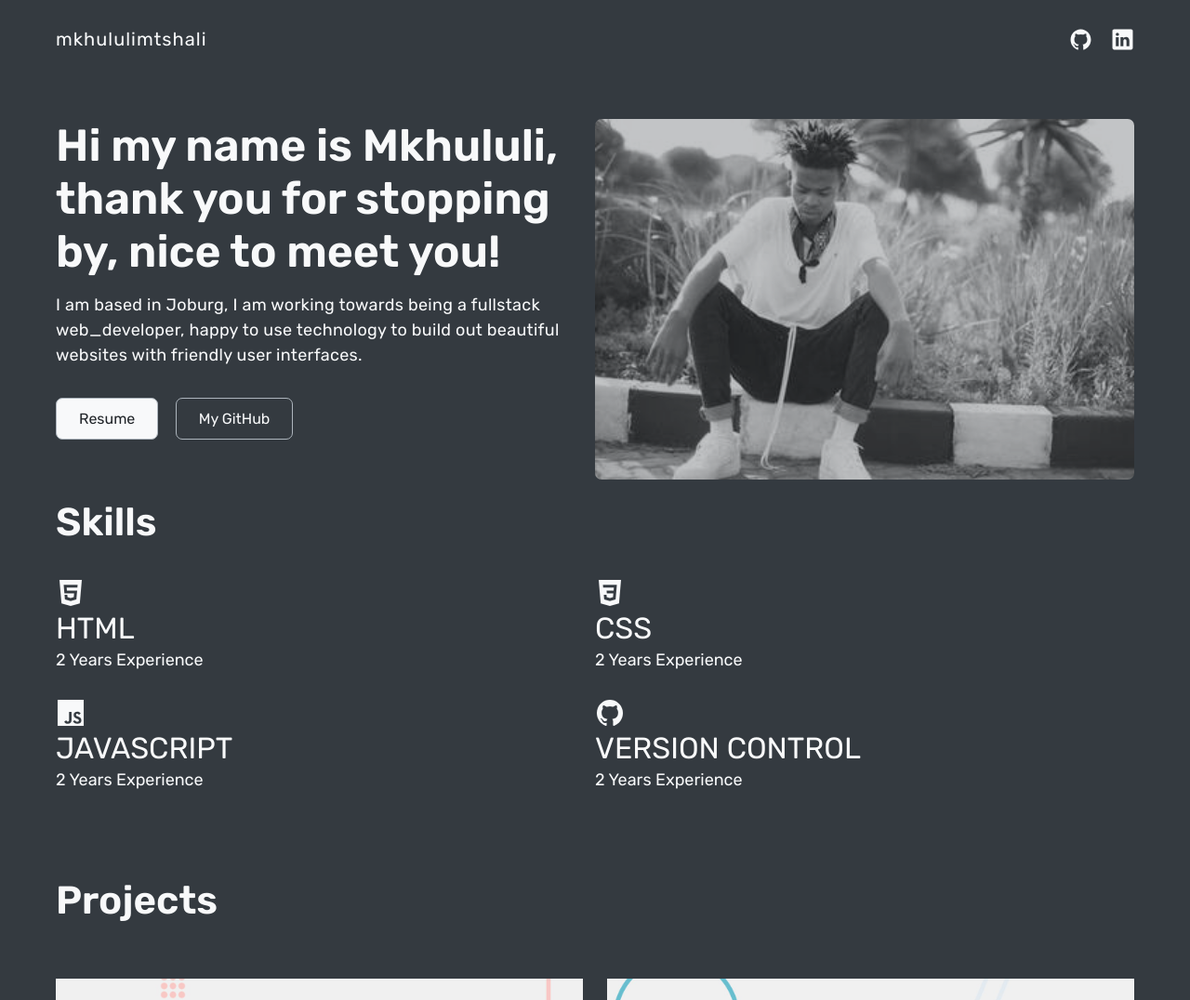
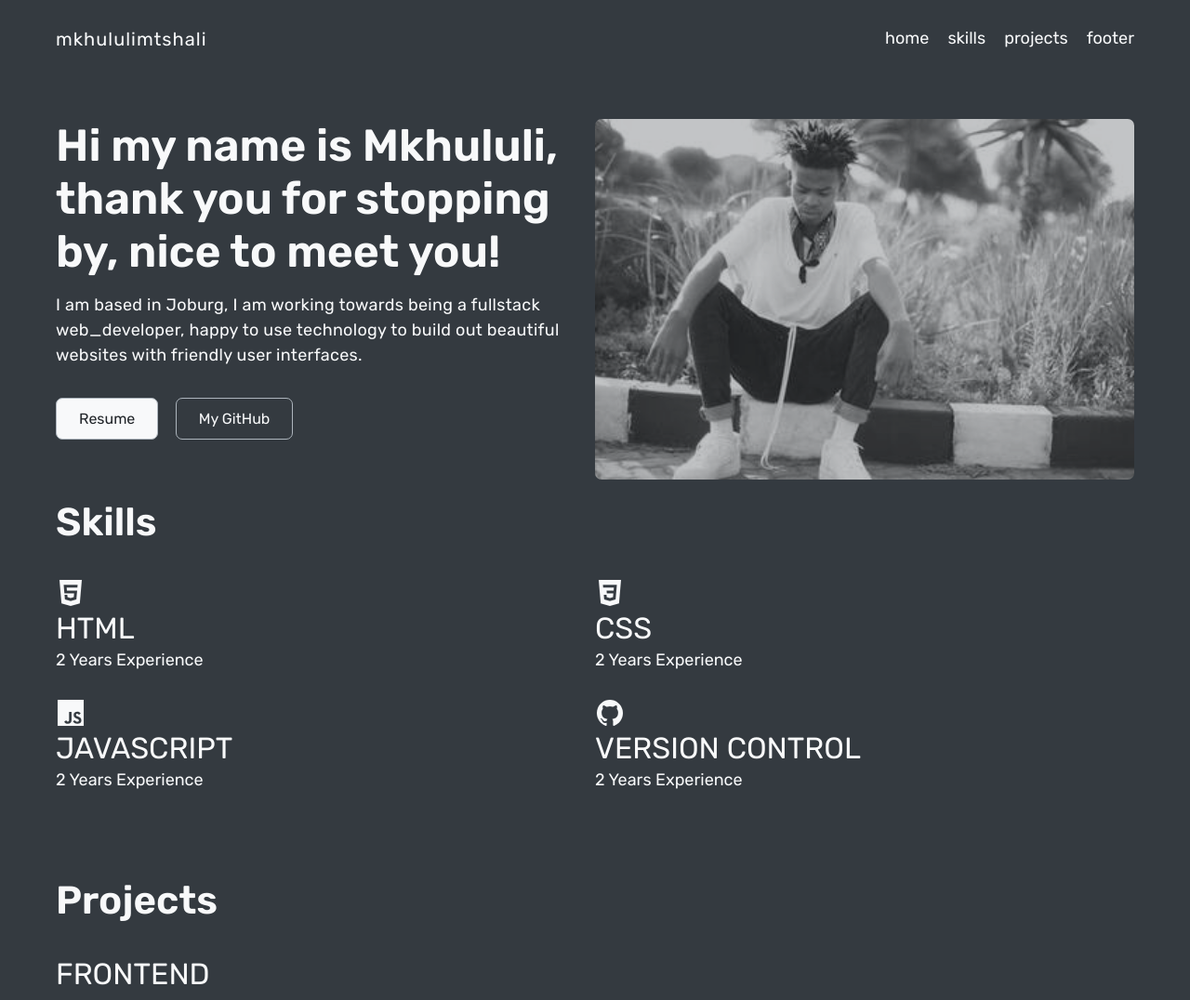
Before and after one commit to Mkhululi97/portfolio_website, a plain HTML site: page index.html in a window 1280 px wide. Shown: the top 1076 px of the page at 93% size. Drawn offline with nearby package versions, Linux system fonts and the light colour scheme.

Commit message:
created a navigation, a footer, and a frontend projects section

```diff
--- a/index.html
+++ b/index.html
@@ -13,22 +13,14 @@
         <div class="my-name">
           <a href="#">mkhululimtshali</a>
         </div>
-        <ul>
-          <li>
-            <a href="https://github.com/Mkhululi97/" target="_blank"
-              ><ion-icon name="logo-github"></ion-icon
-            ></a>
-          </li>
-          <li>
-            <a
-              href="https://www.linkedin.com/in/mkhululi-mtshali-bb8920116/"
-              target="_blank"
-              ><ion-icon name="logo-linkedin"></ion-icon
-            ></a>
-          </li>
+        <ul class="ul-header">
+          <li><a href="#home"></a>home</li>
+          <li><a href="#skills">skills</a></li>
+          <li><a href="#projects">projects</a></li>
+          <li><a href="#footer"></a>footer</li>
         </ul>
       </nav>
-      <div class="hero">
+      <div id="home" class="hero">
         <img class="hero-image" src="images/intro-img.jpg" alt="" />
         <div class="hero-text">
           <h1 class="heading-primary">
@@ -53,7 +45,7 @@
           >
         </div>
       </div>
-      <div class="skills clearfix">
+      <div id="skills" class="skills clearfix">
         <h2 class="heading-secondary">Skills</h2>
         <div class="skills-container">
           <div class="skill1">
@@ -88,6 +80,7 @@
       </div>
       <div id="projects" class="projects">
         <h2 class="heading-secondary">Projects</h2>
+        <h3 class="heading-tertiary">FRONTEND</h3>
         <div class="projects-container">
           <div class="project1">
             <img
@@ -179,8 +172,25 @@
             </div>
           </div>
         </div>
+        <!-- <h3 class="heading-tertiary">BACKEND</h3> -->
       </div>
     </main>
+    <footer id="footer" class="footer">
+      <ul class="ul-footer">
+        <li>
+          <a href="https://github.com/Mkhululi97/" target="_blank"
+            ><ion-icon name="logo-github"></ion-icon
+          ></a>
+        </li>
+        <li>
+          <a
+            href="https://www.linkedin.com/in/mkhululi-mtshali-bb8920116/"
+            target="_blank"
+            ><ion-icon name="logo-linkedin"></ion-icon
+          ></a>
+        </li>
+      </ul>
+    </footer>
     <script
       type="module"
       src="https://unpkg.com/ionicons@5.5.2/dist/ionicons/ionicons.esm.js"
--- a/styles.css
+++ b/styles.css
@@ -112,6 +112,10 @@ ul {
   justify-content: center;
   gap: 20px;
 }
+.ul-header {
+  margin-top: 25px;
+  font-size: 1.8rem;
+}
 ion-icon {
   font-size: 2.5rem;
   color: #f8f9fa;
@@ -140,7 +144,7 @@ a:visited.btn-cv {
 .heading-secondary {
   font-size: 2.4rem;
 }
-.skills .heading-tertiary {
+.heading-tertiary {
   font-size: 1.8rem;
   margin-bottom: 4px;
   text-transform: uppercase;
@@ -163,6 +167,18 @@ a:visited.btn-cv {
   line-height: 1.5;
   letter-spacing: 0.2px;
 }
+.projects-container {
+  margin-top: 0;
+}
+.projects .heading-tertiary {
+  margin-top: 35px;
+  margin-bottom: 12px;
+}
+.project1,
+.project2,
+.project3 {
+  margin-top: 0;
+}
 a:link.view-project,
 a:link.view-code {
   text-transform: uppercase;
@@ -170,7 +186,11 @@ a:link.view-code {
   font-size: 1.6rem;
   border-bottom: 2px solid #f8f9fa;
 }
-
+/* ==== FOOTER SECTION ==== */
+.footer {
+  background-color: #212529;
+  padding: 30px;
+}
 @media (min-width: 31.28em/*~ 700px*/) {
   .heading-primary {
     font-size: 3.2rem;
@@ -178,6 +198,9 @@ a:link.view-code {
   .header {
     display: flex;
     justify-content: space-between;
+  }
+  .ul-header {
+    margin-top: 0;
   }
   .hero-image {
     float: right;
@@ -197,6 +220,7 @@ a:link.view-code {
   .projects-container {
     column-gap: 26px;
   }
+  /* =================================== */
 }
 @media (min-width: 62em /* ~992px */) {
   .heading-primary {
@@ -216,7 +240,7 @@ a:link.view-code {
   .skills ion-icon {
     font-size: 3.2rem;
   }
-  .skills .heading-tertiary {
+  .heading-tertiary {
     font-size: 3.2rem;
     font-weight: 400;
   }
```
